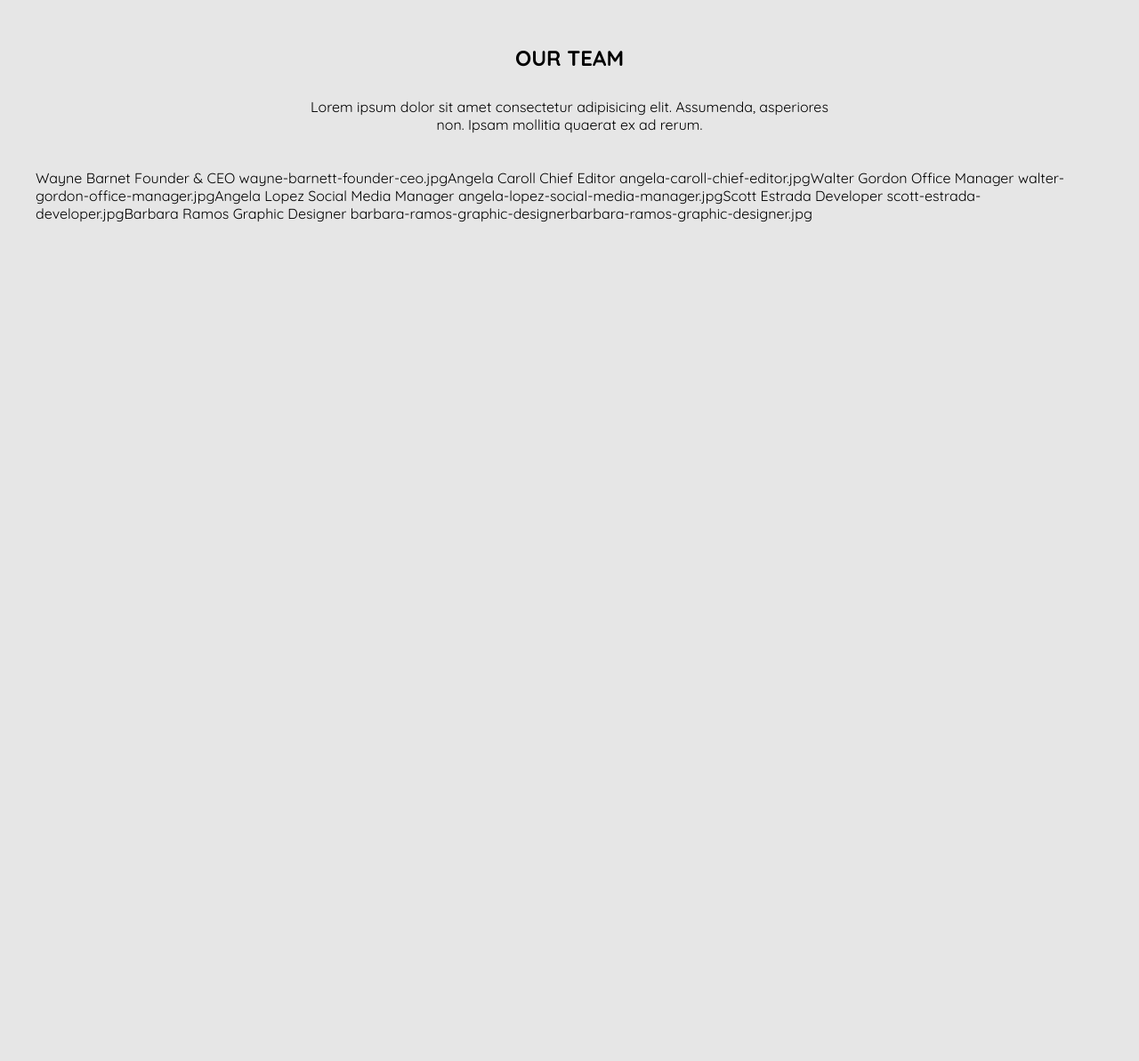
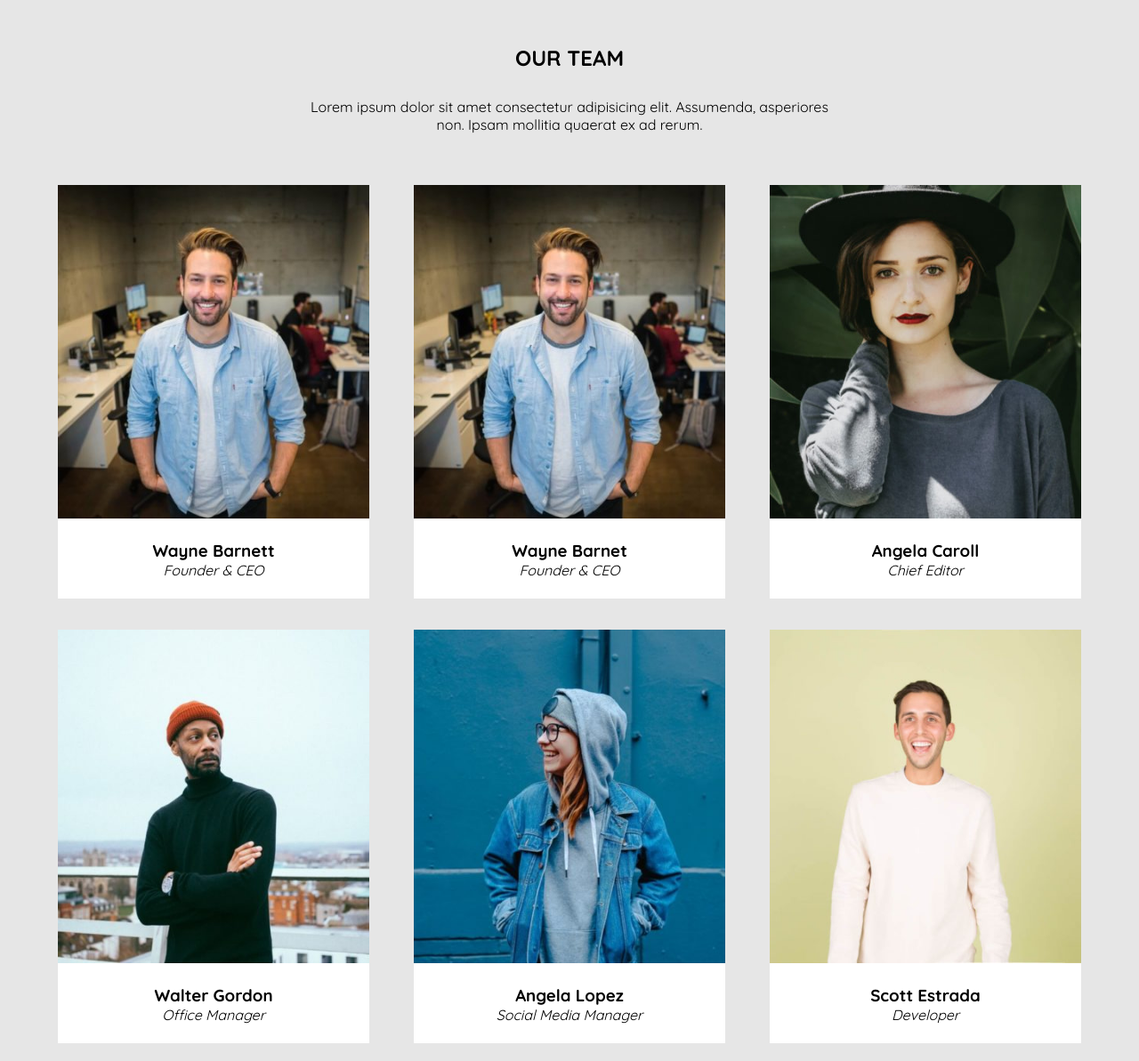
Before and after one commit to EnricoNapolitano/js-our-team, a plain HTML site: page index.html in a window 1280 px wide. Shown: the top 1193 px of the page at 89% size. Before the commit the page ends 800 px from the top, so only its background shows below. Drawn offline with Linux system fonts and the light colour scheme.

Commit message:
printed on page with pictures and correct layout

```diff
--- a/css/style.css
+++ b/css/style.css
@@ -39,7 +39,6 @@ img {
 .col {
     width: calc(1200px / 3);
     height: 500px;
-    border: 1px dotted white;
 
     display: flex;
     justify-content: center;
--- a/index.html
+++ b/index.html
@@ -23,29 +23,12 @@
         </div>
         <div id="team-members" class="row">
 
-            <!-- <div class="col">
+            <div class="col">
                 <div class="card">
                     <img src="img/wayne-barnett-founder-ceo.jpg" alt="wayne-barnett-founder-ceo">
                     <h3>Wayne Barnett</h3>
                     <address>Founder & CEO</address>
                 </div>
-            </div>
-            <div class="col">
-                <div class="card"></div>
-            </div>
-            <div class="col">
-                <div class="card"></div>
-            </div>
-            <div class="col">
-                <div class="card"></div>
-            </div>
-            <div class="col">
-                <div class="card"></div>
-            </div>
-            <div class="col">
-                <div class="card"></div>
-            </div> -->
-
         </div>
     </section>
 
--- a/js/script.js
+++ b/js/script.js
@@ -1,23 +1,3 @@
-/*
-Utilizzando i dati forniti, creare un array di oggetti per rappresentare i membri del team.
-Ogni membro è caratterizzato dalle seguenti informazioni: nome, ruolo e foto.
-MILESTONE 0:
-Creare l’array di oggetti con le informazioni fornite.
-MILESTONE 1:
-Stampare su console, per ogni membro del team, le informazioni di nome, ruolo e la stringa della foto
-MILESTONE 2:
-Stampare le stesse informazioni su DOM sottoforma di stringhe
-BONUS 1:
-Trasformare la stringa foto in una immagine effettiva
-BONUS 2:
-Organizzare i singoli membri in card/schede e rendere la pagina gradevole (potete usare lo screen in allegato come spunto
-Consigli del giorno:
-Ragioniamo come sempre a step.
-Prima la logica in italiano e poi traduciamo in codice.
-E ricordiamoci che console.log() è nostro amico!
-Buon lavoro!
-*/
-
 //* DOMS ELEMENTS
 const teamMembers = document.getElementById('team-members');
 
@@ -27,32 +7,32 @@ const infoTeamArray = [
     {
         name : 'Wayne Barnet',
         role : 'Founder & CEO',
-        image : 'wayne-barnett-founder-ceo.jpg',
+        image:'img/wayne-barnett-founder-ceo.jpg',
     },
     {
         name : 'Angela Caroll',
         role : 'Chief Editor',
-        image : 'angela-caroll-chief-editor.jpg',
+        image:'img/angela-caroll-chief-editor.jpg',
     },
     {
         name : 'Walter Gordon',
         role : 'Office Manager',
-        image : 'walter-gordon-office-manager.jpg',
+        image:'img/walter-gordon-office-manager.jpg',
     },
     {
         name : 'Angela Lopez',
         role : 'Social Media Manager',
-        image : 'angela-lopez-social-media-manager.jpg',
+        image:'img/angela-lopez-social-media-manager.jpg',
     },
     {
         name : 'Scott Estrada',
         role : 'Developer',
-        image : 'scott-estrada-developer.jpg',
+        image : 'img/scott-estrada-developer.jpg',
     },
     {
         name : 'Barbara Ramos',
         role : 'Graphic Designer',
-        image : 'barbara-ramos-graphic-designerbarbara-ramos-graphic-designer.jpg',
+        image:'img/barbara-ramos-graphic-designer.jpg',
     }
 ];
 
@@ -61,5 +41,12 @@ for (let i = 0; i < infoTeamArray.length; i++){
     console.log(infoTeam.name);
     console.log(infoTeam.role);
     console.log(infoTeam.image);
-    teamMembers.innerHTML += `${infoTeam.name} ${infoTeam.role} ${infoTeam.image}`;
+    teamMembers.innerHTML +=
+    `<div class="col">
+        <div class="card">
+            <img src="${infoTeam.image}" alt="${infoTeam.image}">
+            <h3>${infoTeam.name}</h3>
+            <address>${infoTeam.role}</address>
+        </div>
+    </div> `;
 }
```
